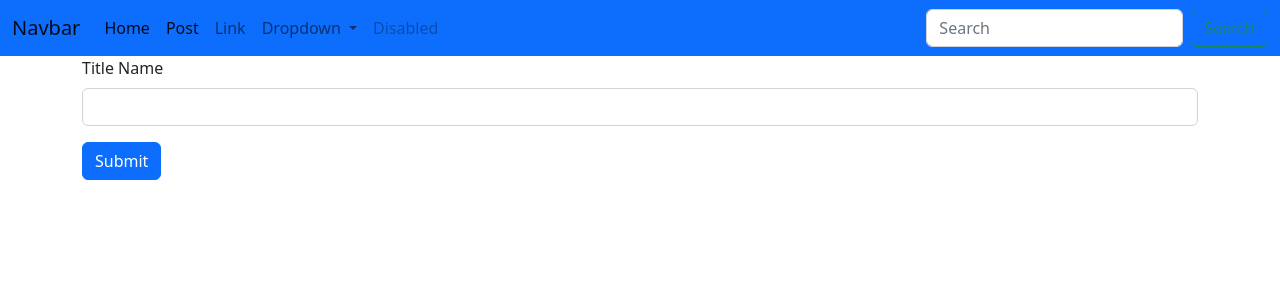
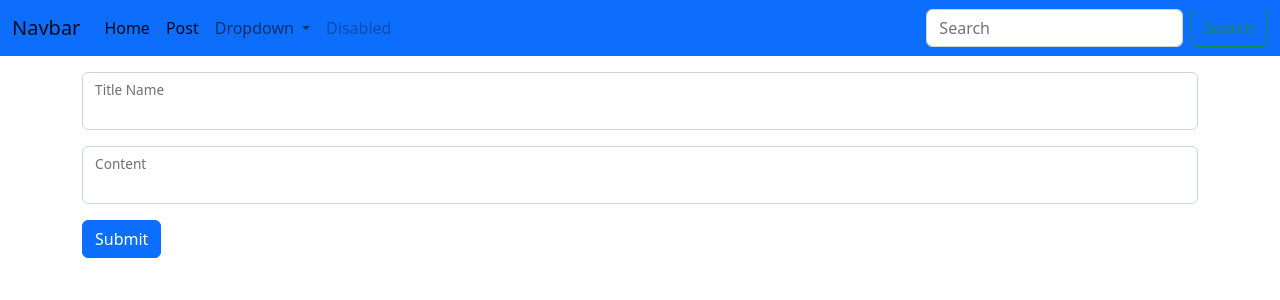
Before and after one commit to ankr19/Python-Flask, a Flask app: page /post in a window 1280 px wide. Shown: the top 300 px of the page. Run offline with Flask 2, Linux system fonts and the light colour scheme.

Commit message:
main program
this is updating main post , navbar, post

```diff
--- a/Project/app.py
+++ b/Project/app.py
@@ -53,15 +53,19 @@ def home():
     return render_template('base.html')
 
 
-@app.route('/post')
+@app.route('/post', methods=["GET","POST"])
 def post():
+    if request.method=="POST":
+        name=request.form["title"]
+        content = request.form['content']
+        return postitem(name,content)
     return render_template('post.html');
 
 
 
-@app.route('/postitem')
-def postitem():
-    return render_template('mainpost.html')
+@app.route('/postitem/<string:title>/<string:content>')
+def postitem(title, content):
+    return render_template('mainpost.html', title=title, content=content)
 
 def validate(name, password):
     if name=="Anand" and password=="password":
--- a/Project/templates/navbar.html
+++ b/Project/templates/navbar.html
@@ -12,9 +12,6 @@
                 </li>
                 <li class="nav-item">
                     <a class="nav-link active" aria-current="page" href="{{url_for('post')}}">Post</a>
-                </li>
-                <li class="nav-item">
-                    <a class="nav-link" href="{{url_for('postitem')}}">Link</a>
                 </li>
                 <li class="nav-item dropdown">
                     <a class="nav-link dropdown-toggle" href="#" id="navbarDropdown" role="button"
--- a/Project/templates/post.html
+++ b/Project/templates/post.html
@@ -1,18 +1,17 @@
 {% extends "base.html" %}
-
-
 {% block title %} post {% endblock title %}
-
 {% block body %}
-<div class="container">
+<div class="container my-3">
     <form method="POST">
-        <div class="mb-3">
+        <div class="form-floating mb-3">
+            <input type="text" class="form-control" name="title" id="title" aria-describedby="title">
             <label for="name" class="form-label">Title Name</label>
-            <input type="text" class="form-control" name="name" id="name" aria-describedby="name">
         </div>
-
+        <div class="form-floating mb-3">
+            <input type="text" class="form-control" id="content" name="content">
+            <label for="floatingInput">Content</label>
+        </div>
         <button type="submit" class="btn btn-primary">Submit</button>
-
     </form>
 </div>
 
```
Also changed, not shown: Project/templates/mainpost.html (+8 -0 lines).
